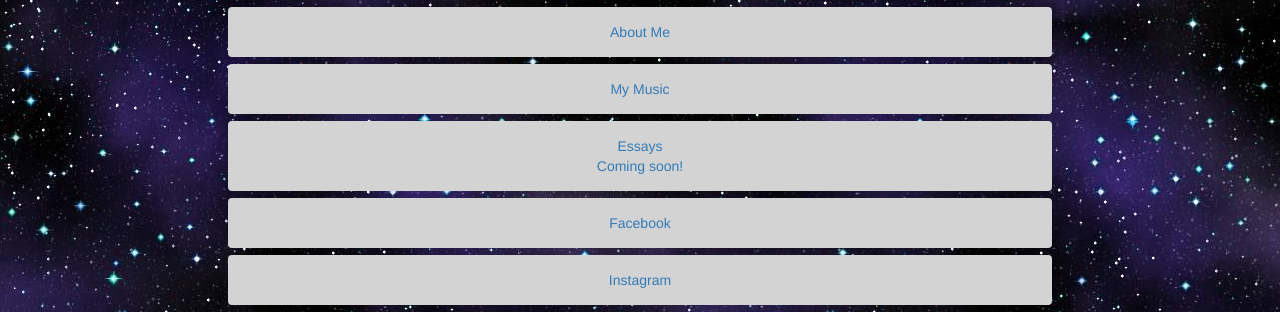
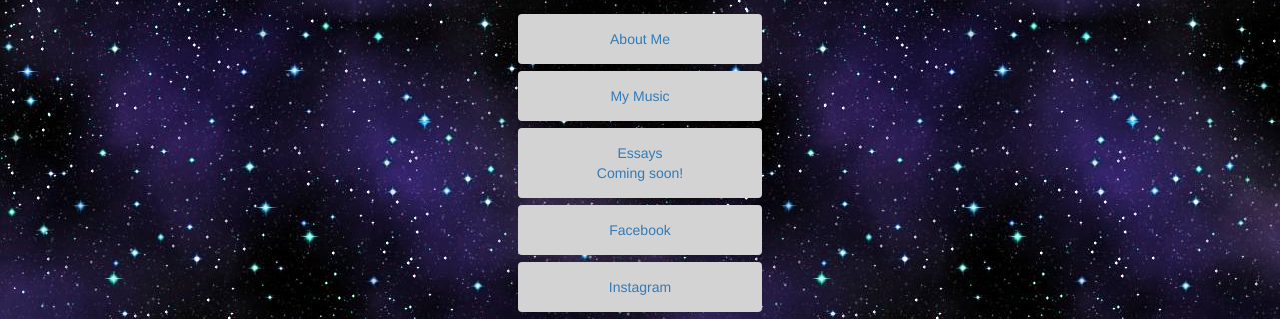
Before and after one commit to dneale/futuredoug, a plain HTML site: page index.html in a window 1280 px wide. Shown: the part 685-1004 px from the top of the page. Drawn offline with nearby package versions, Linux system fonts and the light colour scheme.

Commit message:
shorted link sizes

```diff
--- a/index.html
+++ b/index.html
@@ -19,7 +19,7 @@
       <div class="row">
         <div class="col-sm-8 col-sm-offset-2 text-center">
           <p class="links-label">Click on a hyperlink to navigate</p>
-          <div class="links">
+          <div class="links col-sm-4 col-sm-offset-4">
             <a class="btn" target="_blank">About Me</a>
             <a class="btn" href="http://soundcloud.com/doug-neale" target="_blank">My Music</a>
             <a class="btn">Essays<div> Coming soon!</div></a>
```
